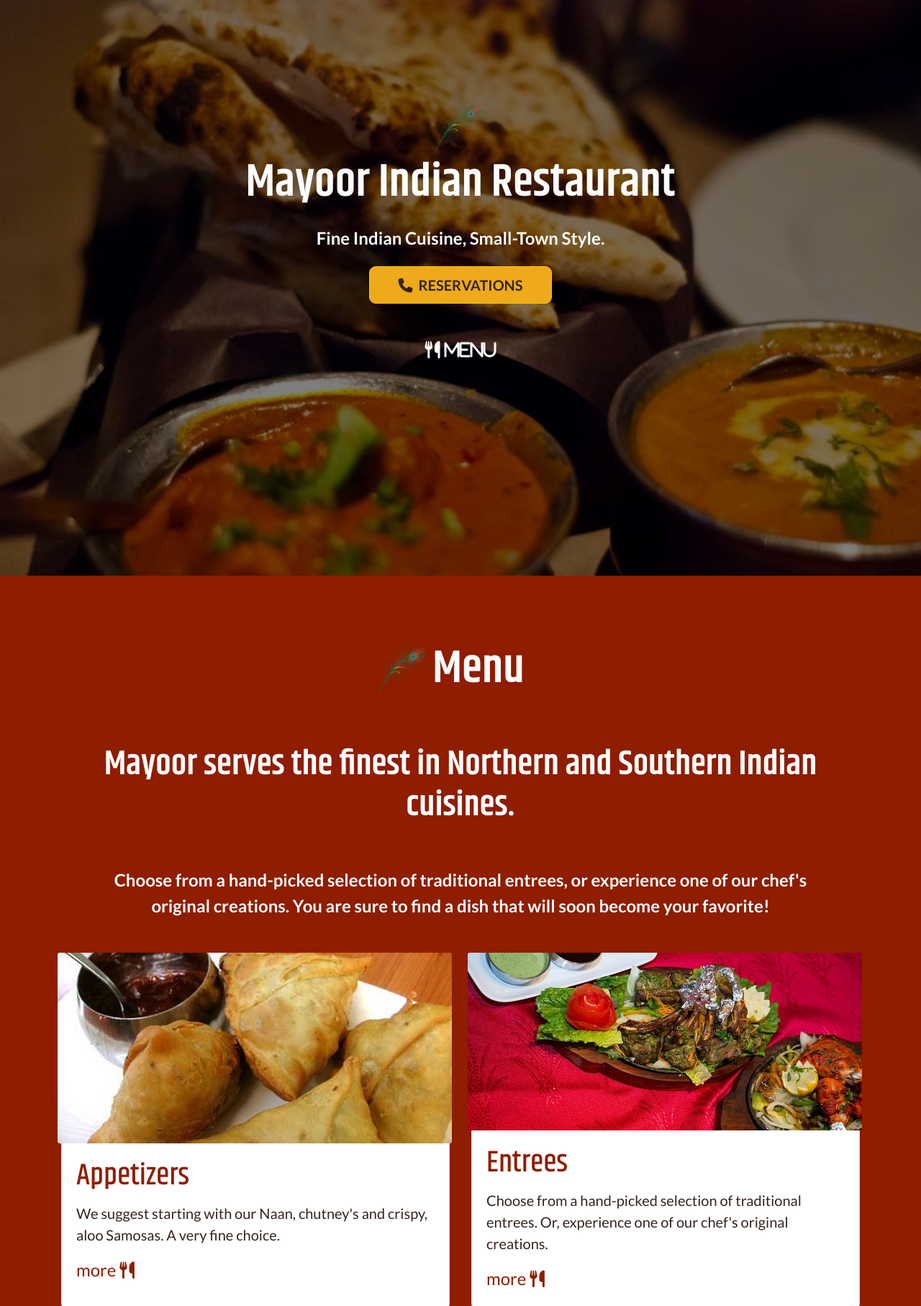
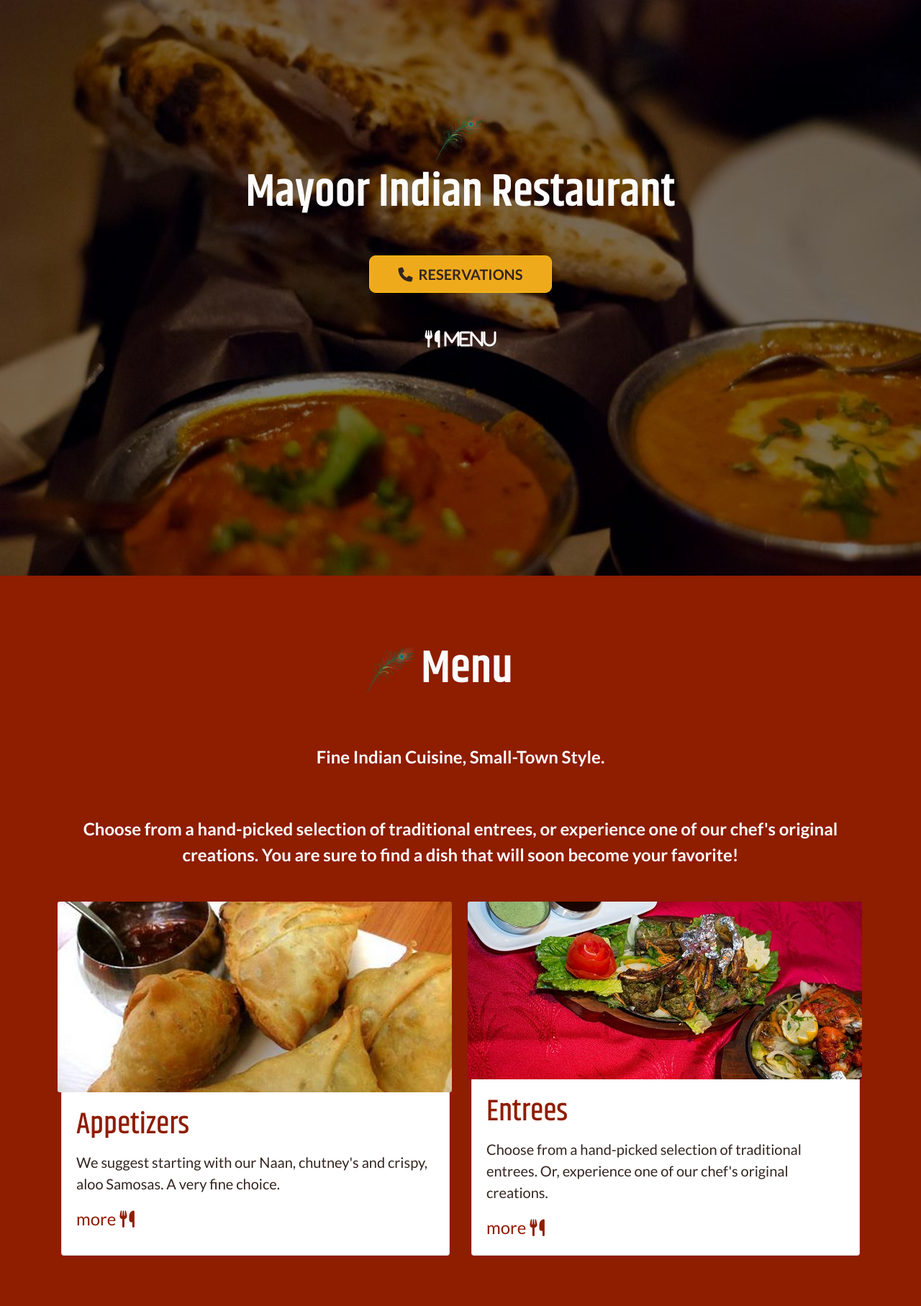
Before and after one commit to dricardo1/Mayoor-Indian-Restaurant, a PHP site: page /index.html in a window 1280 px wide. Shown: the part 91-1906 px from the top of the page at 72% size. Run offline with PHP 8.4, Linux system fonts and the light colour scheme; some libraries are stand-ins or nearby versions.

Commit message:
mainmessage fix

```diff
--- a/index.html
+++ b/index.html
@@ -60,7 +60,7 @@
           <img id="hero-logo-img" src="./img/feather-172.png" alt="Mayoor logo" width="172" height="172">
           <h1 class="font-weight-bold">Mayoor Indian Restaurant</h1>
         </div>
-        <h2  class="font-weight-bold">Fine Indian Cuisine, Small-Town Style.</h2>
+        <h2 id="mainMessage" class="text-center font-weight-bold" ></h2>
         <div class="cta">
           <a href="#contact" class="btn btn-warning">
             <i class="fa fa-phone mr-1"></i> RESERVATIONS
@@ -77,7 +77,7 @@
         <div class="container">
           <div class="section-title">
             <h2 class="text-center font-weight-bold"><img id="hero-logo-img" src="./img/feather-172.png" alt="Mayoor logo" width="62" height="62">Menu</h2>
-            <h3 id="mainMessage" class="text-center font-weight-bold" > Mayoor serves the finest in Northern and Southern Indian cuisines.</h3>
+            <p class="font-weight-bold">Fine Indian Cuisine, Small-Town Style.</p>
             <p class="card-text">Choose from a hand-picked selection of traditional entrees, or experience one of our chef's original creations.
               You are sure to find a dish that will soon become your favorite!</p>
           </div>
@@ -98,7 +98,6 @@
                 </div>
               </div>
             </div>
-
             <div class="col-md-6 d-flex align-items-stretch">
               <div class="card">
                 <div class="card-img">
--- a/js/text.js
+++ b/js/text.js
@@ -1,4 +1,4 @@
-var messageArray = ["Due to circumstance we are closed", "Explore Authentic Indian Cuisine.","Flavors as diverse as India itself!","Due to circumstance we are closed","Savor a pallette of fine tastes..."];
+var messageArray = ["Closed Due to Circumstance.", "Explore Authentic Indian Cuisine.","Flavors as diverse as India!","Closed Due to Circumstance.","Savor a pallette of fine tastes..."];
 var messageIndex = 0;
 
 function changeMessage() {
--- a/styles/main.css
+++ b/styles/main.css
@@ -242,15 +242,21 @@ a.menu-link {
   width: 100%;
   height: 100vh;
   background-color:  #8f1d00;
- /* background: url("../img/mayoorNight.jpg") top center no-repeat fixed;
-  background-size: cover; */
+
+}
+
+.contact {
+    width: 100%;
+    height: 100vh;
+    background-color:  #8f1d00;
+    background: url("../img/mayoorNight.jpg") top center no-repeat fixed;
+    background-size: cover;
 }
 
 .card-img {
   width: calc(100% + 10px);
   margin: -2px 0px 0px -6px;
   overflow: hidden;
-  /* z-index: 9; */
 }
 
 .card {
@@ -259,7 +265,7 @@ a.menu-link {
 
 .section-title h2 {
   font-size: 4em;
-  margin-right: 1.5em;
+  margin-right: 2em;
   font-family: "Khand", "Lato", sans-serif;
 }
 
@@ -267,7 +273,7 @@ a.menu-link {
   font-size: 1.5em;
   font-weight: bold;
   color: #fcfcfc;
-  padding: 2em;
+  padding: 0 0 2em 0;
   text-align: center;
 }
 
@@ -278,11 +284,6 @@ a.menu-link {
 div.more a:hover {
   color:  #aa2200;
 }
-
-/* div.card {
-  margin: 1em;
-  padding: 1em;
-} */
 
 #mainMessage {
   font-size: 3rem;
```
